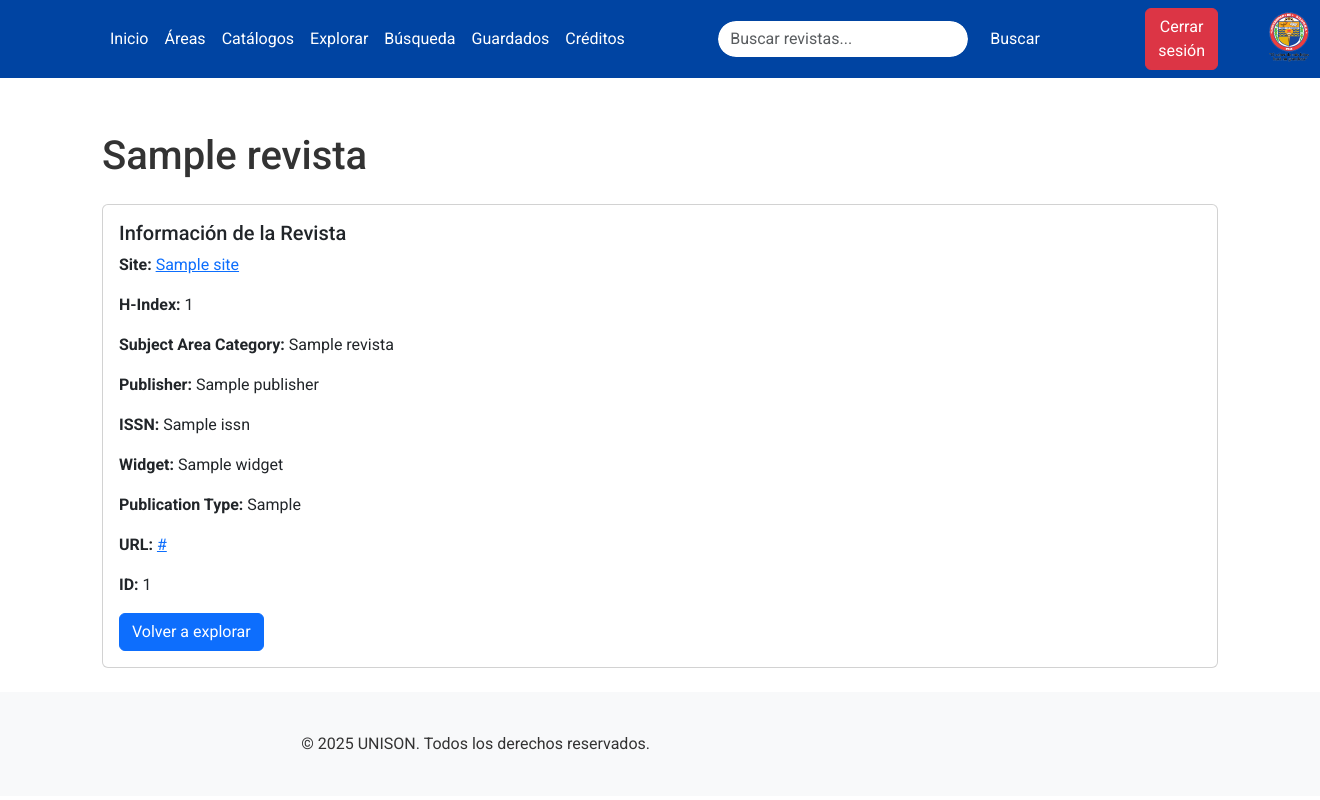
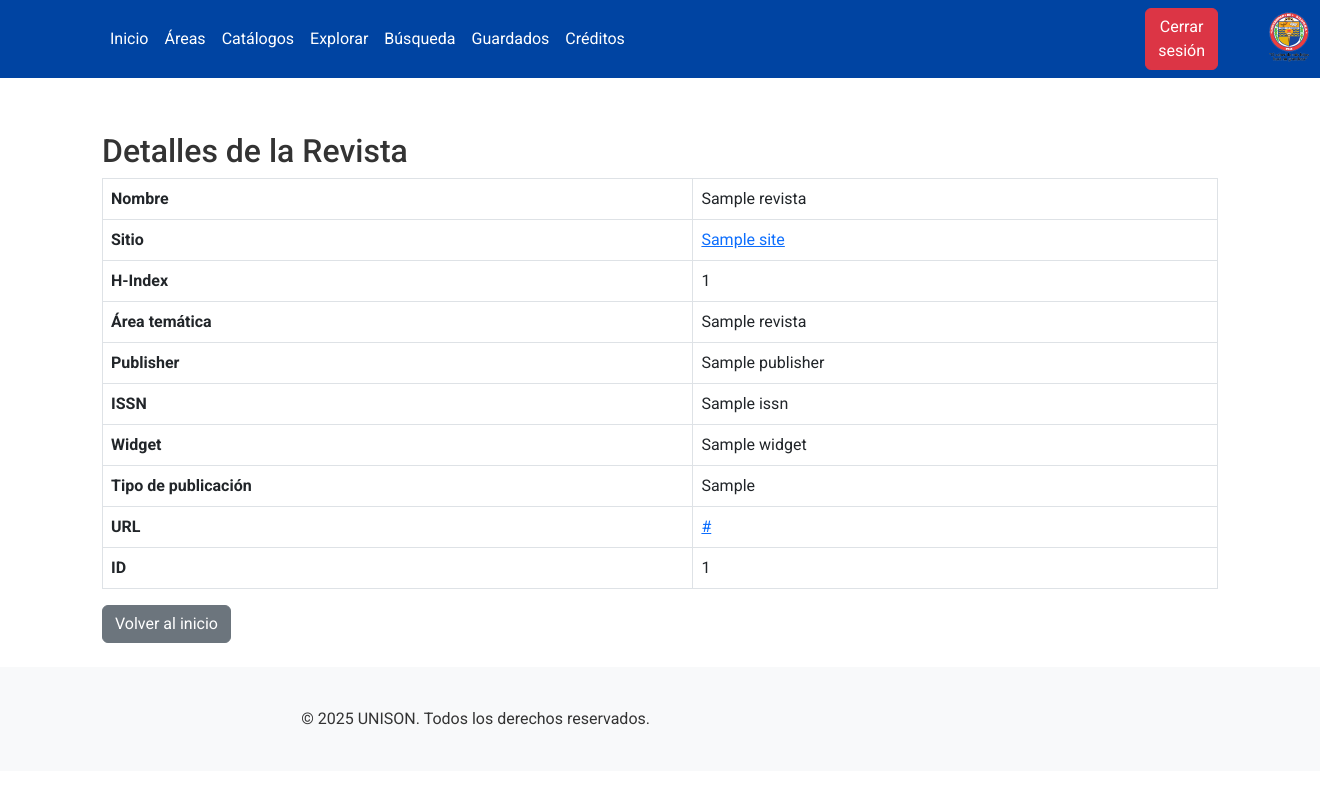
Before and after one commit to chxrry619/ProyectoFinalDS42025, a Flask app: template templates/revista_detalle.html in a window 1320 px wide. Run offline with Flask 3, Linux system fonts and the light colour scheme; the template is opened without the code that fills it: most values are stand-ins (such as "Sample title", 1, 10 or a date in 2020); parts of the project's set-up code (start-up, migrations or seed data) failed here and were passed over; some libraries are stand-ins or nearby versions.

Commit message:
FUNCIONALIDADES BÁSICAS DE FRONT END TERMINADAS

```diff
--- a/app.py
+++ b/app.py
@@ -22,6 +22,8 @@ def index():
 
     usuario = session['usuario']
     return render_template('index.html', usuario=usuario)
+
+
 
 @app.route('/login', methods=['GET', 'POST'])
 def login():
--- a/templates/base.html
+++ b/templates/base.html
@@ -49,8 +49,8 @@
                     </li>
                 </ul>
                 <form class="d-flex justify-content-center w-100" action="{{ url_for('buscar') }}" method="get">
-                    <input class="form-control me-2" type="search" placeholder="Buscar revistas..." name="q">
-                    <button class="btn btn-outline-light" type="submit">Buscar</button>
+
+
                 </form>
 
                 <!-- Botón de Logout si el usuario está logueado -->
--- a/templates/revista_detalle.html
+++ b/templates/revista_detalle.html
@@ -1,29 +1,51 @@
 {% extends "base.html" %}
-
-{% block title %}{{ revista.nombre }} - Sistema de Revistas UNISON{% endblock %}
+{% block title %}{{ revista.nombre }} - Detalle{% endblock %}
 
 {% block content %}
-<div class="row">
-    <div class="col-md-12">
-        <h1 class="mb-4">{{ revista.nombre }}</h1>
+<h2>Detalles de la Revista</h2>
 
-        <div class="card">
-            <div class="card-body">
-                <h5 class="card-title">Información de la Revista</h5>
+<table class="table table-bordered">
+    <tr>
+        <th>Nombre</th>
+        <td>{{ revista.nombre }}</td>
+    </tr>
+    <tr>
+        <th>Sitio</th>
+        <td><a href="{{ revista.site }}" target="_blank">{{ revista.site }}</a></td>
+    </tr>
+    <tr>
+        <th>H-Index</th>
+        <td>{{ revista.h_index }}</td>
+    </tr>
+    <tr>
+        <th>Área temática</th>
+        <td>{{ revista.subject_area_category }}</td>
+    </tr>
+    <tr>
+        <th>Publisher</th>
+        <td>{{ revista.publisher or 'No disponible' }}</td>
+    </tr>
+    <tr>
+        <th>ISSN</th>
+        <td>{{ revista.issn or 'No disponible' }}</td>
+    </tr>
+    <tr>
+        <th>Widget</th>
+        <td>{% if revista.widget %}{{ revista.widget | safe }}{% else %}No disponible{% endif %}</td>
+    </tr>
+    <tr>
+        <th>Tipo de publicación</th>
+        <td>{{ revista.publication_type or 'No disponible' }}</td>
+    </tr>
+    <tr>
+        <th>URL</th>
+        <td><a href="{{ revista.url }}" target="_blank">{{ revista.url }}</a></td>
+    </tr>
+    <tr>
+        <th>ID</th>
+        <td>{{ revista.id or 'No disponible' }}</td>
+    </tr>
+</table>
 
-                <p><strong>Site:</strong> <a href="{{ revista.site }}" target="_blank">{{ revista.site }}</a></p>
-                <p><strong>H-Index:</strong> {{ revista.h_index }}</p>
-                <p><strong>Subject Area Category:</strong> {{ revista.subject_area_category }}</p>
-                <p><strong>Publisher:</strong> {{ revista.publisher }}</p>
-                <p><strong>ISSN:</strong> {{ revista.issn }}</p>
-                <p><strong>Widget:</strong> {{ revista.widget }}</p>
-                <p><strong>Publication Type:</strong> {{ revista.publication_type }}</p>
-                <p><strong>URL:</strong> <a href="{{ revista.url }}" target="_blank">{{ revista.url }}</a></p>
-                <p><strong>ID:</strong> {{ revista.id }}</p>
-
-                <a href="{{ url_for('explorar') }}" class="btn btn-primary">Volver a explorar</a>
-            </div>
-        </div>
-    </div>
-</div>
+<a href="{{ url_for('index') }}" class="btn btn-secondary">Volver al inicio</a>
 {% endblock %}
```
Also changed, not shown: templates/buscar.html (+19 -12 lines).
